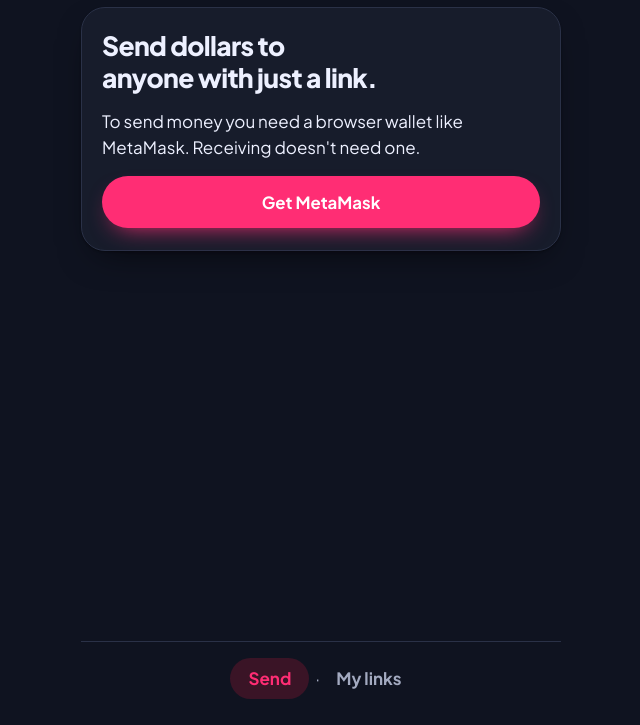
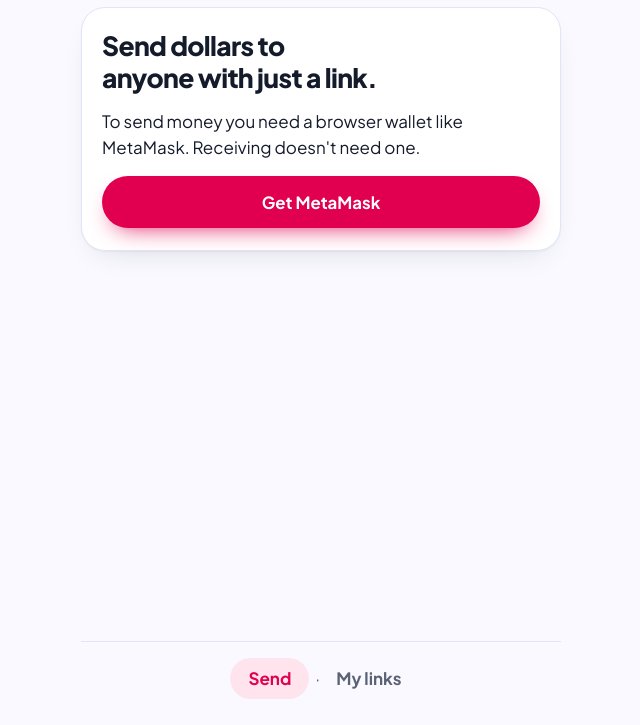
Before and after one commit to imprint-hash/envelope, a website with bundled scripts: page public/index.html in a window 1280 px wide. Shown: the part 75-800 px from the top of the page, without its empty margins (319-959 px from the left). Built offline with nearby package versions, Linux system fonts and the dark colour scheme.

Commit message:
Light theme only, matching the reference

```diff
--- a/public/css/style.css
+++ b/public/css/style.css
@@ -19,26 +19,7 @@
   --shadow: 0 1px 2px rgba(20, 27, 43, .04), 0 12px 32px -16px rgba(20, 27, 43, .16);
   --font: "Plus Jakarta Sans", system-ui, -apple-system, "Segoe UI", Roboto, "Helvetica Neue", Arial, sans-serif;
   --mono: ui-monospace, SFMono-Regular, Menlo, Consolas, monospace;
-  color-scheme: light dark;
-}
-@media (prefers-color-scheme: dark) {
-  :root {
-    --bg: #0f1320;
-    --surface: #171c2b;
-    --surface-2: #1f2536;
-    --surface-3: #283048;
-    --ink: #edf0ff;
-    --muted: #a3aac0;
-    --line: #2a3147;
-    --accent: #ff2d74;
-    --accent-deep: #c4004a;
-    --accent-ink: #ffffff;
-    --accent-soft: #3a1426;
-    --ok: #7cd9a0;   --ok-soft: #10291d;
-    --warn: #ffb77d; --warn-soft: #2f1f10;
-    --err: #ffb4ab;  --err-soft: #3b1512;
-    --shadow: 0 1px 2px rgba(0, 0, 0, .3), 0 14px 36px -16px rgba(0, 0, 0, .7);
-  }
+  color-scheme: light;
 }
 
 * { box-sizing: border-box; }
```
Also changed, not shown: public/c.html (+1 -2 lines), public/index.html (+1 -2 lines), public/links.html (+1 -2 lines).
